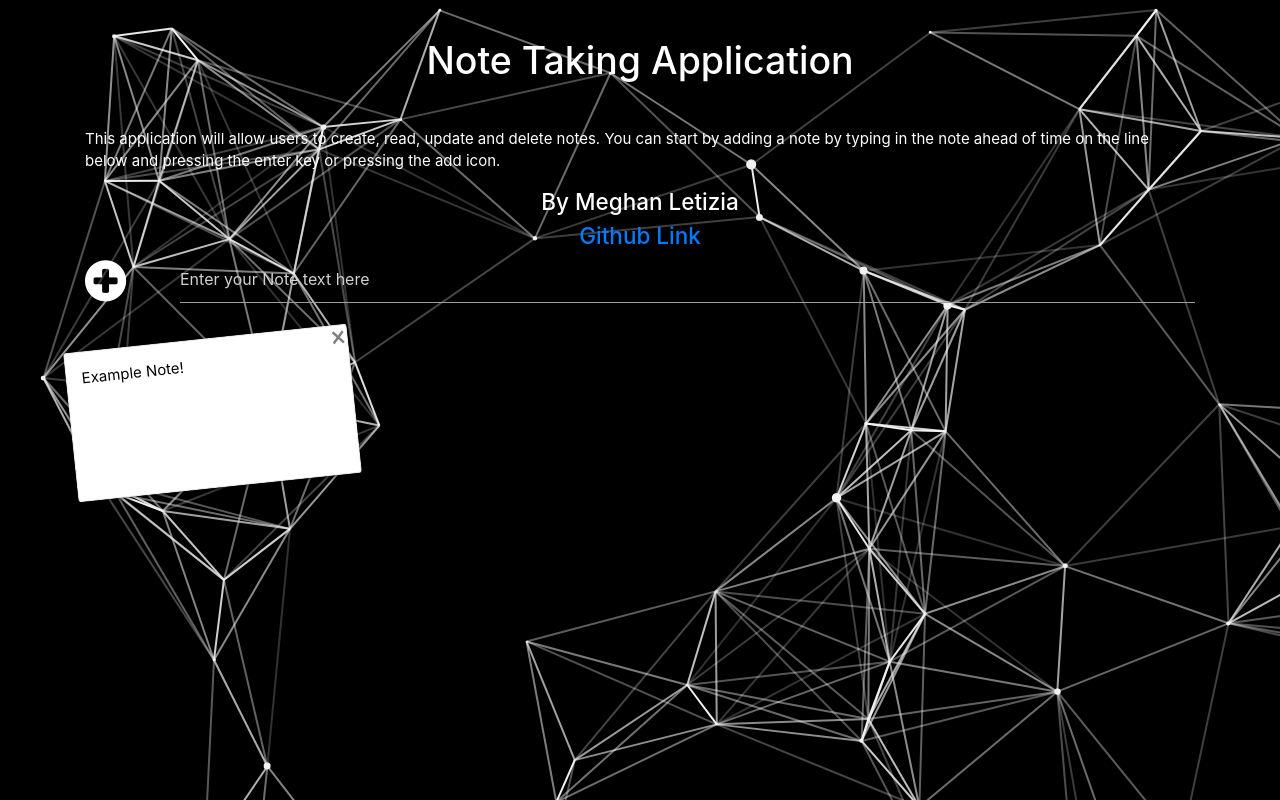
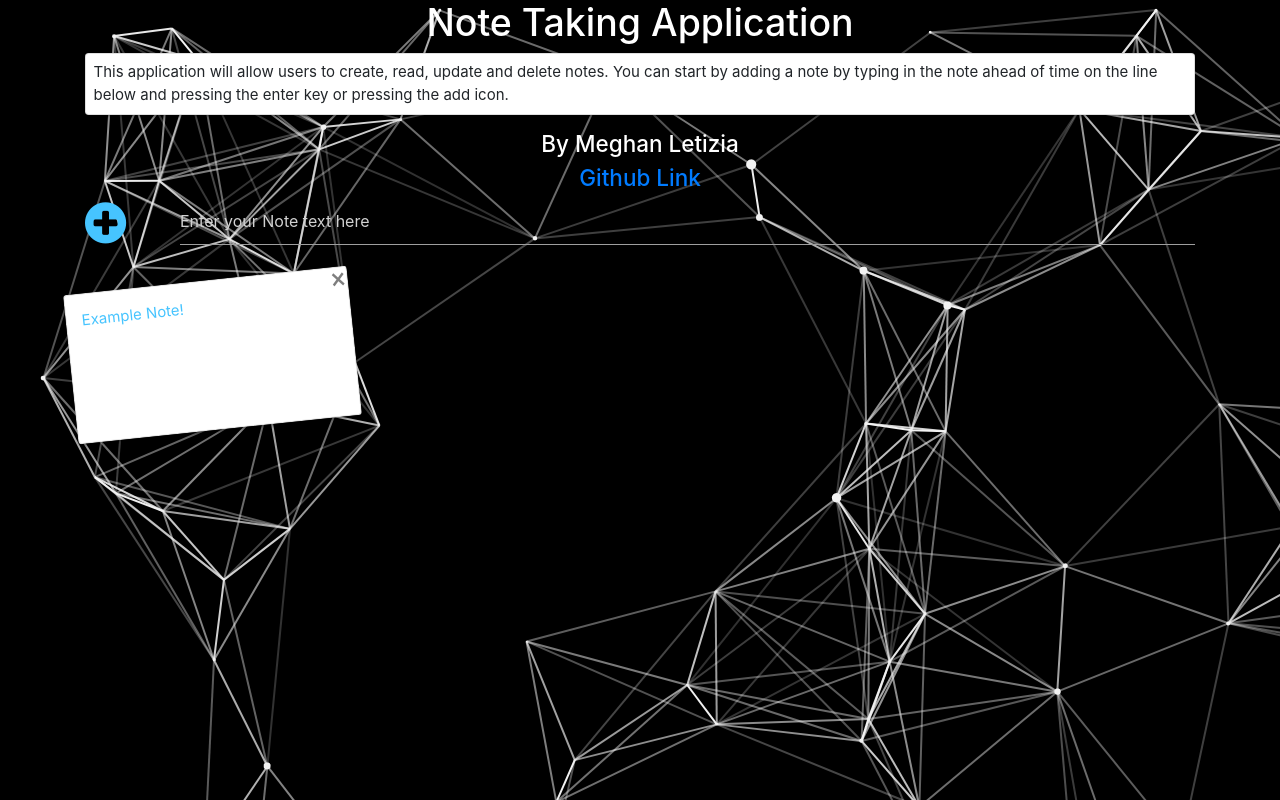
Before and after one commit to megletizia/note-taking-app, a React (Create React App) app: page / in a window 1280 px wide. Built offline with nearby package versions, Linux system fonts and the light colour scheme.

Commit message:
Updating styling and adding comments

```diff
--- a/src/App.js
+++ b/src/App.js
@@ -6,25 +6,30 @@ class App extends Component {
   state = {
     notes: [{ id: 1, content: "Example Note!" }]
   };
+  // Delete function for when a user presses the close icon on a note
   deleteNote = id => {
     // Filters out the notes that were clicked on
     const notes = this.state.notes.filter(note => {
+      // returns all the notes that don't have the same id as the one clicked
       return note.id !== id;
     });
     this.setState({
       notes
     });
   };
+  // Add function for when a user presses the add icon on a note or types in the form
   addNote = note => {
+    // Gives the new added notes a random id
     note.id = Math.random();
     let notes = [...this.state.notes, note];
     this.setState({ notes });
   };
   render() {
     return (
+      // Front page of application when it is first opened
       <div className="container">
-        <h1 className="cw title">Note Taking Application</h1>
-        <p className="white-text">
+        <h1 className="cw">Note Taking Application</h1>
+        <p className="card intro">
           This application will allow users to create, read, update and delete
           notes. You can start by adding a note by typing in the note ahead of
           time on the line below and pressing the enter key or pressing the add
--- a/src/index.css
+++ b/src/index.css
@@ -16,7 +16,7 @@ body {
 
 .add-button {
   font-size: 48px;
-  color: white;
+  color: rgb(70, 196, 255);
 }
 
 .input-text {
@@ -31,13 +31,13 @@ body {
   text-align: center;
   color: white;
 }
-.title {
-  padding: 1em;
+.intro {
+  padding: 0.5em;
 }
 
 .post-it {
   text-decoration: none;
-  color: #000;
+  color: rgb(70, 196, 255);
   display: block;
   min-height: 10em;
   width: 10em;
```
